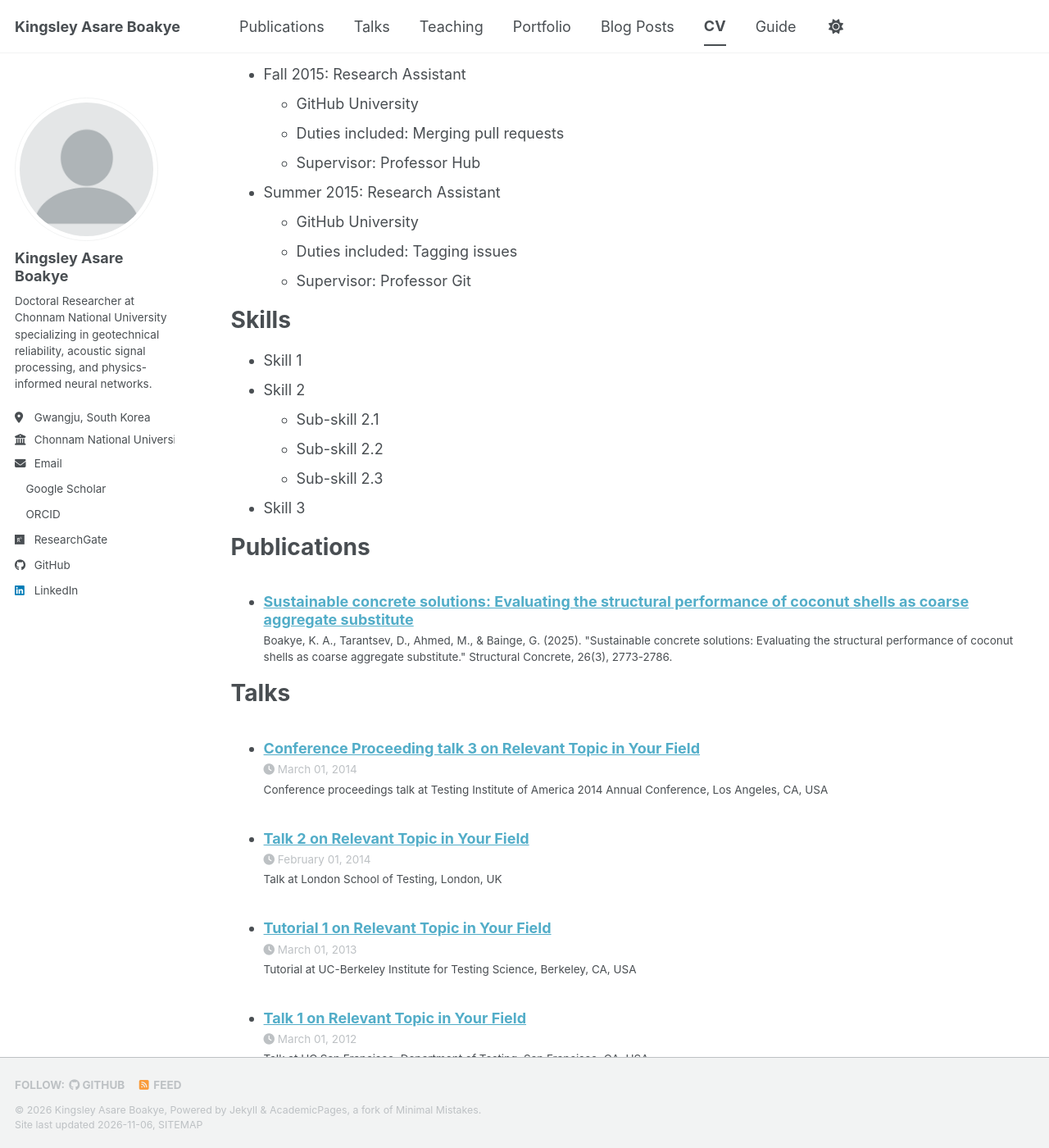
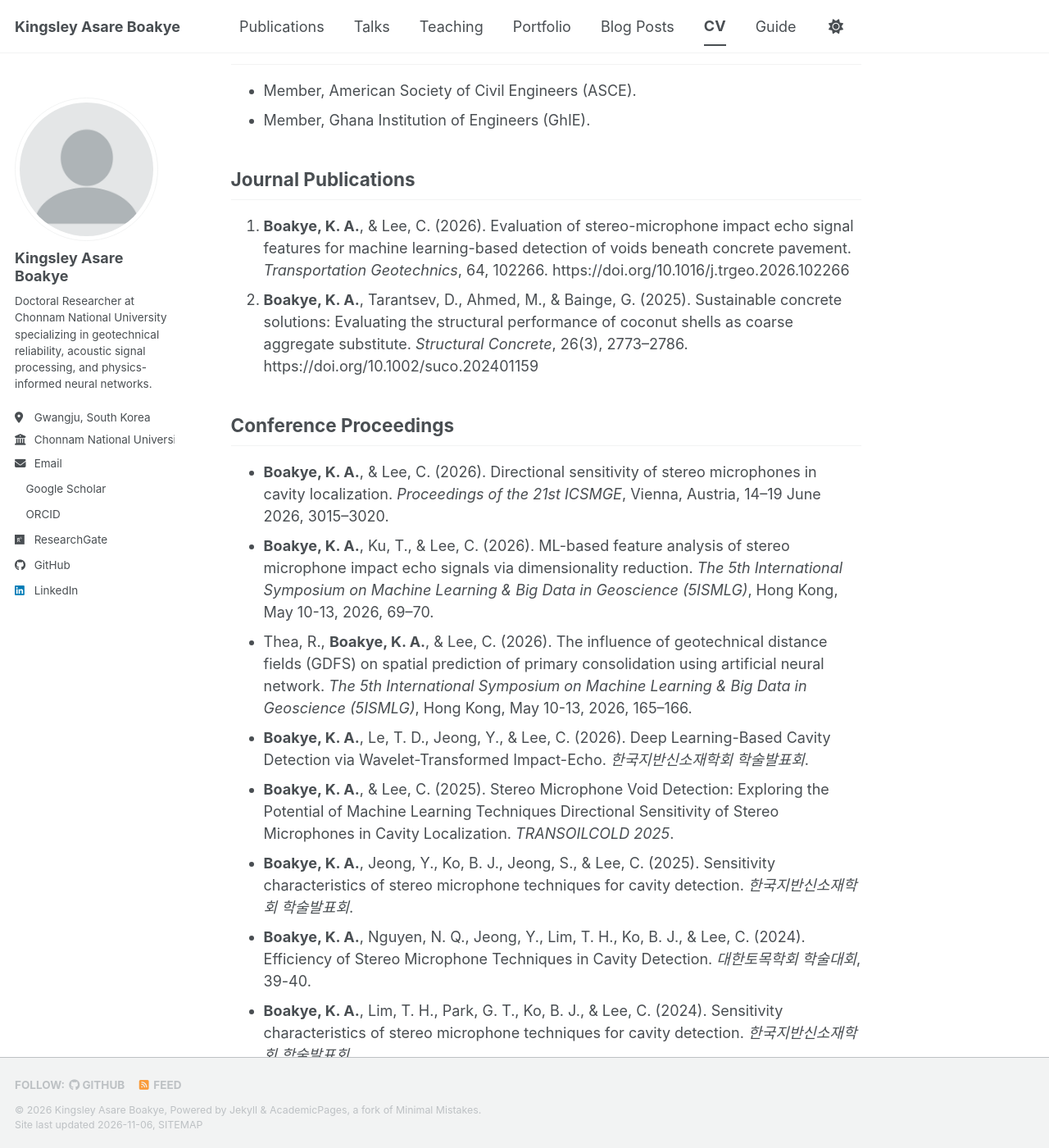
Before and after one commit to kasareboakye/kasareboakye.github.io, a Jekyll site: the page built from _pages/cv.md, in a window 1280 px wide and 1400 px high, scrolled down 431 px. Shown: the whole window at 82% size. Built offline with Jekyll 4.4.1, drawn with Linux system fonts in a browser that asks for light colours; a script bundle is joined from its source files by our own code; a style sheet for code colours, icons or effects is not loaded; some of the changed text lies outside the part shown.

Commit message:
Update cv.md

```diff
--- a/_pages/cv.md
+++ b/_pages/cv.md
@@ -1,64 +1,41 @@
 ---
-layout: archive
+permalink: /cv/
 title: "CV"
-permalink: /cv/
 author_profile: true
 redirect_from:
-  - /resume
+  - /cv.html
 ---
 
 {% include base_path %}
 
-Education
-======
-* Ph.D in Version Control Theory, GitHub University, 2018 (expected)
-* M.S. in Jekyll, GitHub University, 2014
-* B.S. in GitHub, GitHub University, 2012
+## Professional Preparation
+* **Ph.D. in Civil Engineering (Geotechnical)**, 09/2025 – Present
+  Chonnam National University, South Korea
+* **M.S.E. in Civil Engineering (Geotechnical)**, 08/2025
+  Chonnam National University, South Korea
+* **B.S. in Civil Engineering**, 06/2018
+  Kwame Nkrumah University of Science and Technology, Ghana
 
-Work experience
-======
-* Spring 2024: Academic Pages Collaborator
-  * GitHub University
-  * Duties includes: Updates and improvements to template
-  * Supervisor: The Users
+## Professional Affiliations
+* Member, American Society of Civil Engineers (ASCE).
+* Member, Ghana Institution of Engineers (GhIE).
 
-* Fall 2015: Research Assistant
-  * GitHub University
-  * Duties included: Merging pull requests
-  * Supervisor: Professor Hub
+## Journal Publications
+1. **Boakye, K. A.**, & Lee, C. (2026). Evaluation of stereo-microphone impact echo signal features for machine learning-based detection of voids beneath concrete pavement. *Transportation Geotechnics*, 64, 102266. https://doi.org/10.1016/j.trgeo.2026.102266
+2. **Boakye, K. A.**, Tarantsev, D., Ahmed, M., & Bainge, G. (2025). Sustainable concrete solutions: Evaluating the structural performance of coconut shells as coarse aggregate substitute. *Structural Concrete*, 26(3), 2773–2786. https://doi.org/10.1002/suco.202401159
 
-* Summer 2015: Research Assistant
-  * GitHub University
-  * Duties included: Tagging issues
-  * Supervisor: Professor Git
+## Conference Proceedings
+* **Boakye, K. A.**, & Lee, C. (2026). Directional sensitivity of stereo microphones in cavity localization. *Proceedings of the 21st ICSMGE*, Vienna, Austria, 14–19 June 2026, 3015–3020.
+* **Boakye, K. A.**, Ku, T., & Lee, C. (2026). ML-based feature analysis of stereo microphone impact echo signals via dimensionality reduction. *The 5th International Symposium on Machine Learning & Big Data in Geoscience (5ISMLG)*, Hong Kong, May 10-13, 2026, 69–70.
+* Thea, R., **Boakye, K. A.**, & Lee, C. (2026). The influence of geotechnical distance fields (GDFS) on spatial prediction of primary consolidation using artificial neural network. *The 5th International Symposium on Machine Learning & Big Data in Geoscience (5ISMLG)*, Hong Kong, May 10-13, 2026, 165–166.
+* **Boakye, K. A.**, Le, T. D., Jeong, Y., & Lee, C. (2026). Deep Learning-Based Cavity Detection via Wavelet-Transformed Impact-Echo. *한국지반신소재학회 학술발표회*.
+* **Boakye, K. A.**, & Lee, C. (2025). Stereo Microphone Void Detection: Exploring the Potential of Machine Learning Techniques Directional Sensitivity of Stereo Microphones in Cavity Localization. *TRANSOILCOLD 2025*.
+* **Boakye, K. A.**, Jeong, Y., Ko, B. J., Jeong, S., & Lee, C. (2025). Sensitivity characteristics of stereo microphone techniques for cavity detection. *한국지반신소재학회 학술발표회*.
+* **Boakye, K. A.**, Nguyen, N. Q., Jeong, Y., Lim, T. H., Ko, B. J., & Lee, C. (2024). Efficiency of Stereo Microphone Techniques in Cavity Detection. *대한토목학회 학술대회*, 39-40.
+* **Boakye, K. A.**, Lim, T. H., Park, G. T., Ko, B. J., & Lee, C. (2024). Sensitivity characteristics of stereo microphone techniques for cavity detection. *한국지반신소재학회 학술발표회*.
+* Nguyen, Q. N., **Boakye, K. A.**, Lim, T. H., Park, G. T., Ko, B. J., & Lee, C. (2023). 3D Heat Transfer Model Simulation with Anomaly Characteristics. *한국지반신소재학회 학술발표회*, 85-86.
 
-Skills
-======
-* Skill 1
-* Skill 2
-  * Sub-skill 2.1
-  * Sub-skill 2.2
-  * Sub-skill 2.3
-* Skill 3
-
-Publications
-======
-  <ul>{% for post in site.publications reversed %}
-    {% include archive-single-cv.html %}
-  {% endfor %}</ul>
-
-Talks
-======
-  <ul>{% for post in site.talks reversed %}
-    {% include archive-single-talk-cv.html  %}
-  {% endfor %}</ul>
-
-Teaching
-======
-  <ul>{% for post in site.teaching reversed %}
-    {% include archive-single-cv.html %}
-  {% endfor %}</ul>
-
-Service and leadership
-======
-* Currently signed in to 43 different slack teams
+## Professional Working Experience
+* **Project Civil Engineer**, Ghacem Limited (Ghana, Liberia) *(01/2022 – 08/2023)*
+* **Geotechnical Engineer**, Spectech Engineering Services Limited *(02/2021 – 01/2022)*
+* **Civil Engineer**, Ghana Highway Authority *(09/2018 – 12/2019)*
```
